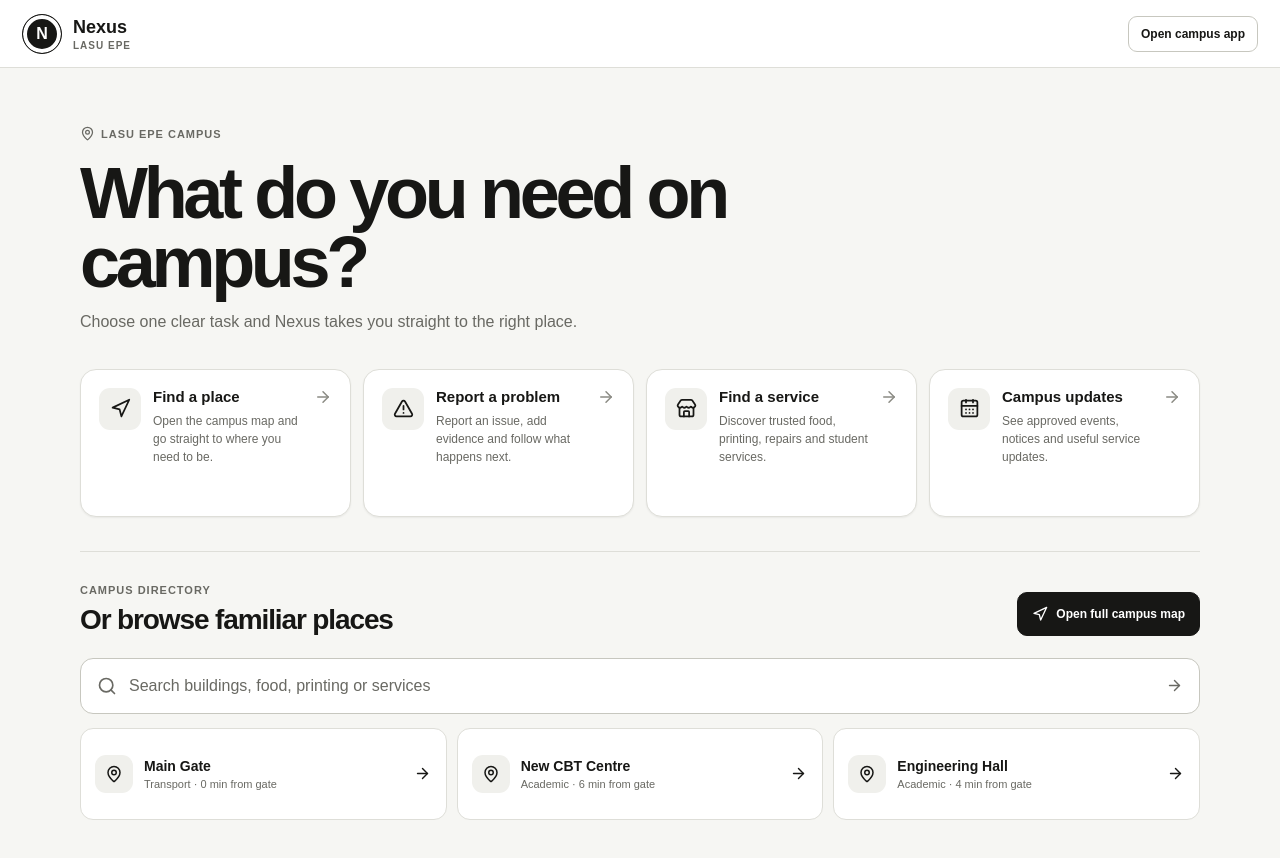
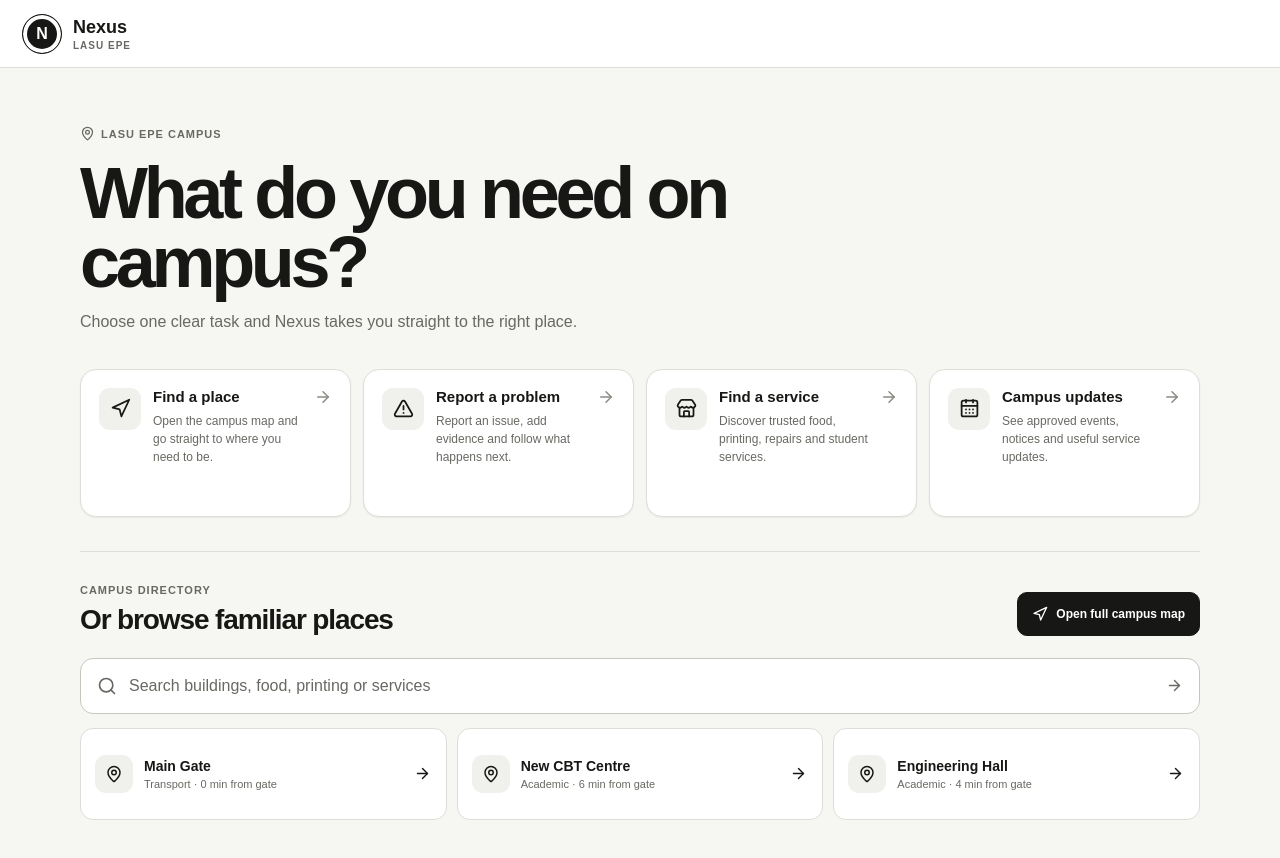
Before and after one commit to Rolexcode/nexus, a Next.js app: page / in a window 1280 px wide. Shown: the top 858 px of the page. Built offline with nearby package versions, Linux system fonts and the light colour scheme.

Commit message:
Remove legacy campus app entry point

```diff
--- a/src/components/task-first-home.tsx
+++ b/src/components/task-first-home.tsx
@@ -48,7 +48,6 @@ export function TaskFirstHome() {
           <span className={styles.mark}>N</span>
           <span><strong>Nexus</strong><small>LASU Epe</small></span>
         </Link>
-        <Link className={styles.workspaceLink} href="/campus">Open campus app</Link>
       </header>
 
       <section className={styles.hero}>
```
